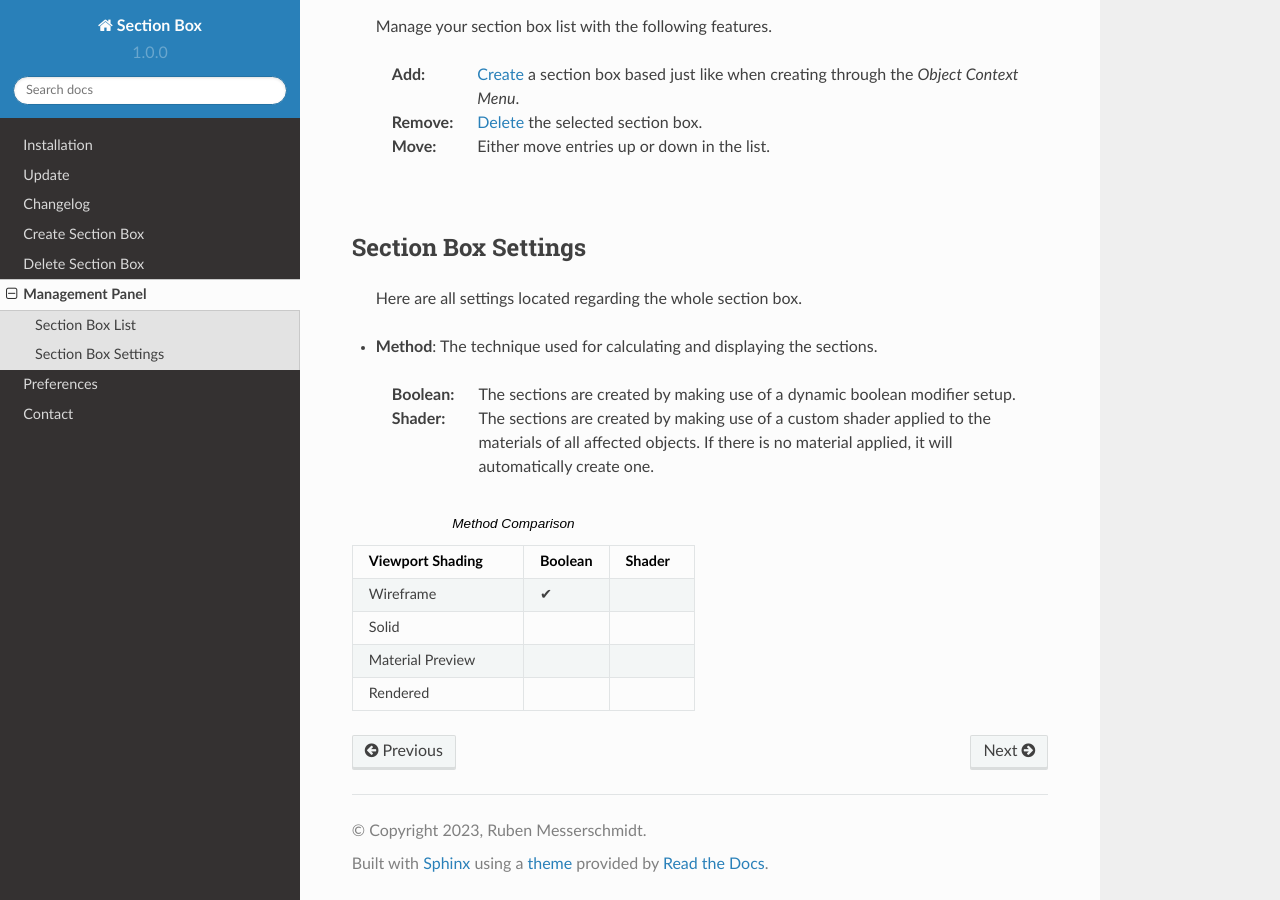
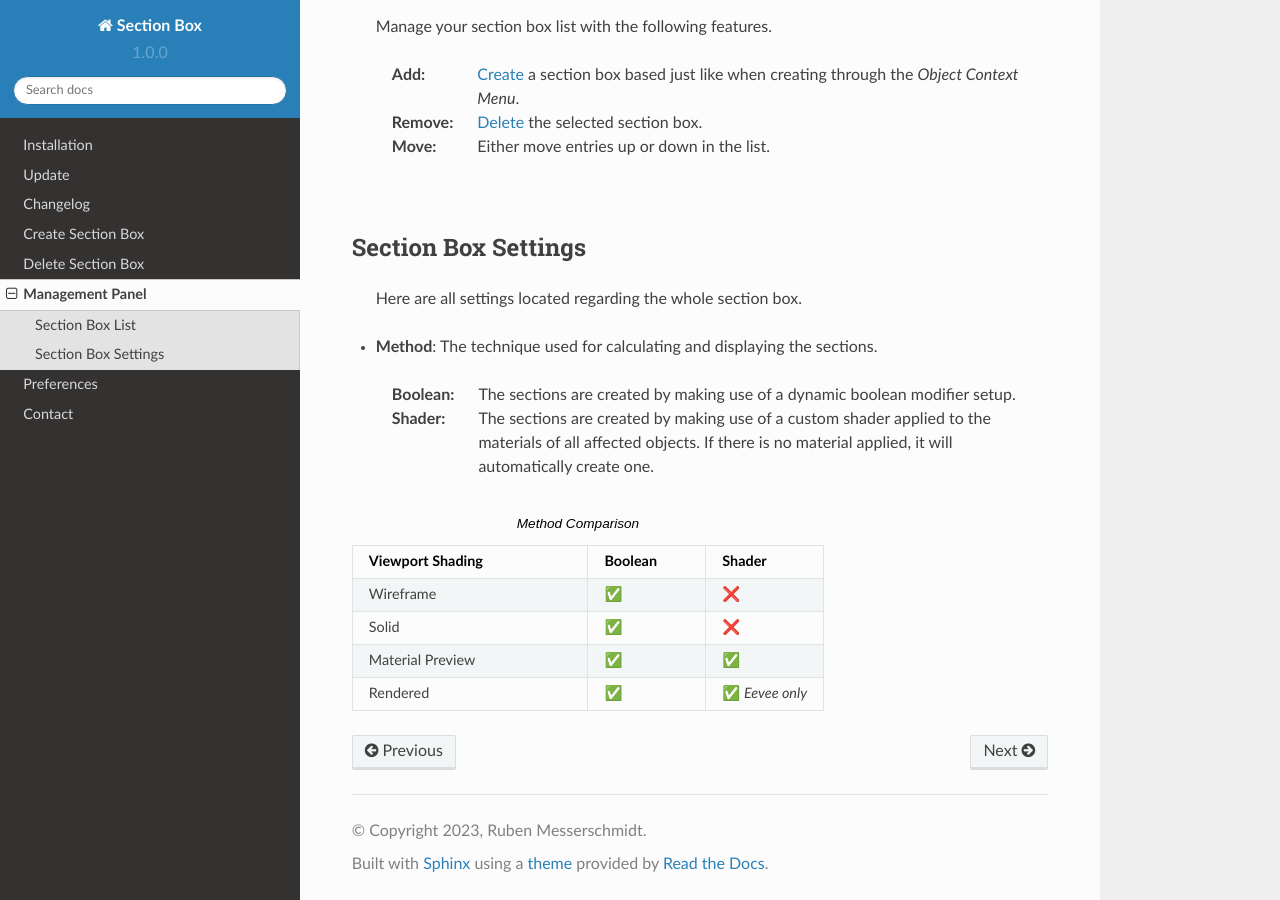
Before and after one commit to rubenmesserschmidt/Section-Box_docs, a Sphinx documentation site: the page built from docs/source/management_panel.rst, in a window 1280 px wide and 900 px high, scrolled down 753 px. Built offline with Sphinx 7.4.7 and the Read the Docs theme 2.0.0, drawn with Linux system fonts in a browser that asks for light colours.

Commit message:
added sb settings

```diff
--- a/docs/source/management_panel.rst
+++ b/docs/source/management_panel.rst
@@ -53,14 +53,14 @@ Section Box Settings
      - Boolean
      - Shader
    * - Wireframe
-     - ✔
-     -
+     - ✅
+     - ❌
    * - Solid
-     -
-     -
+     - ✅
+     - ❌
    * - Material Preview
-     -
-     -
+     - ✅
+     - ✅
    * - Rendered
-     -
-     -
+     - ✅
+     - ✅ *Eevee only*
```
